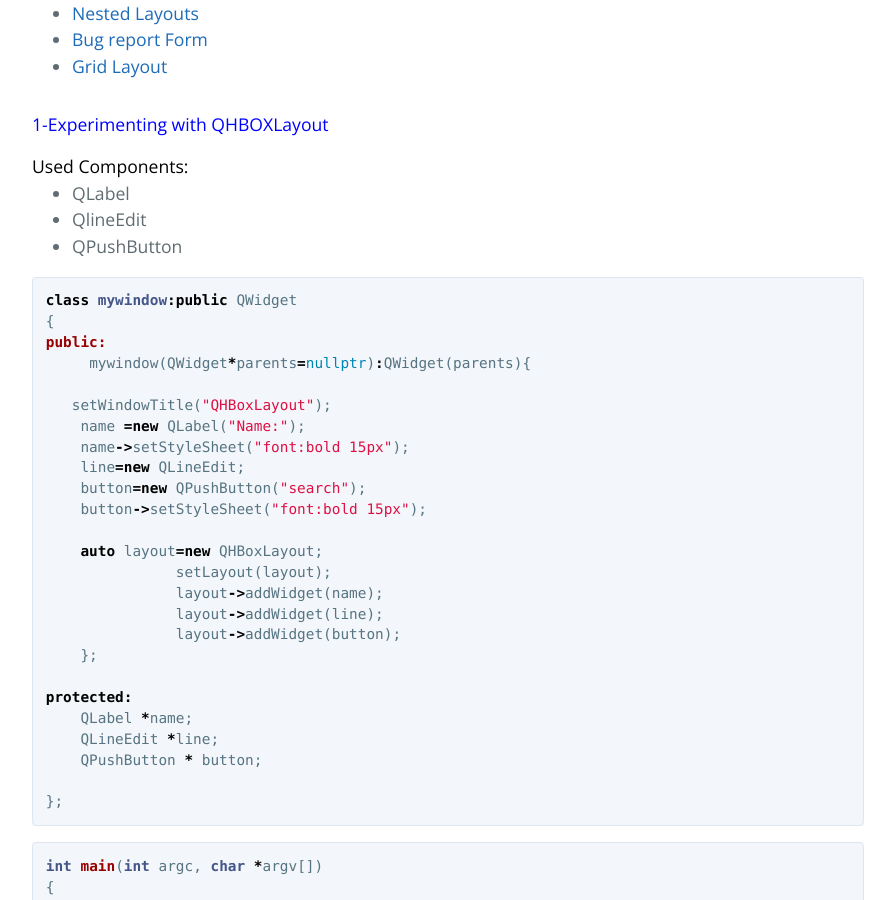
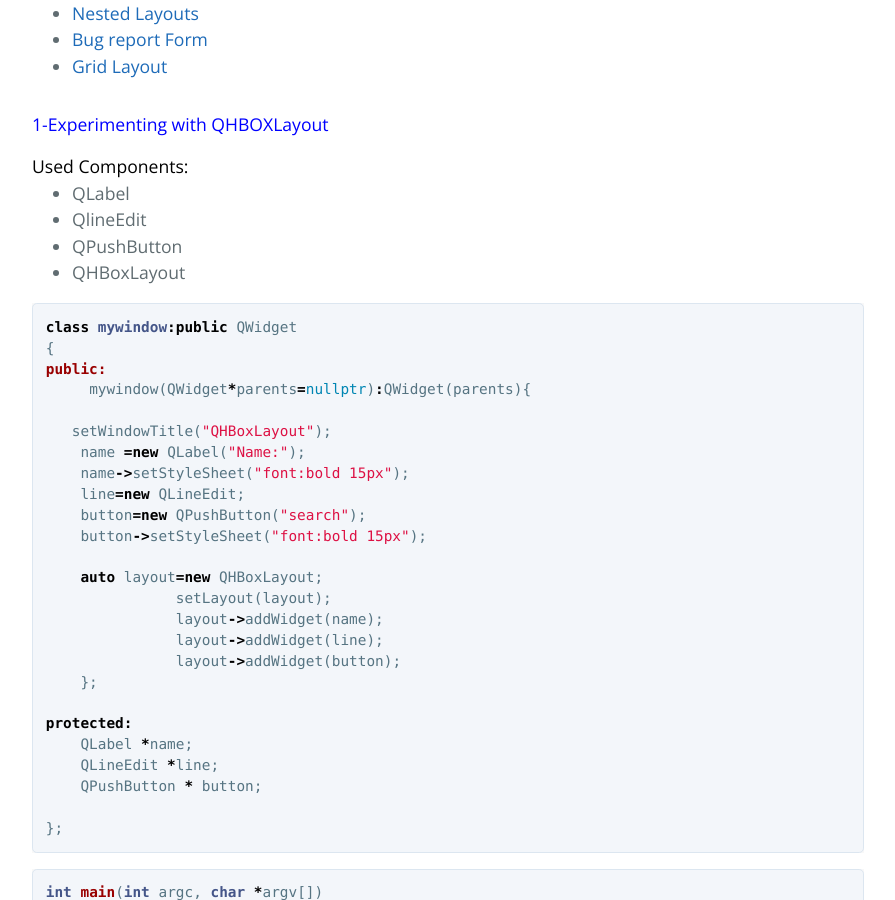
Before and after one commit to ASHellos/C-GUI-Programming-with-QT-PJ2, a Jekyll site: the page built from index.md, in a window 1280 px wide and 900 px high, scrolled down 1391 px. Shown: the whole window, without its empty margins (192-1087 px from the left). Built offline with Jekyll 4.4.1, drawn with Linux system fonts in a browser that asks for light colours; our own code applies the rules of GitHub Pages for plain Markdown files.

Commit message:
Update index.md

```diff
--- a/index.md
+++ b/index.md
@@ -29,6 +29,7 @@ _Qt includes a set of layout management classes that are used to describe how wi
 <li> QLabel</li>
 <li> QlineEdit</li>
 <li> QPushButton</li>
+<li> QHBoxLayout</li>
 </ul>
 </details>
 
```
